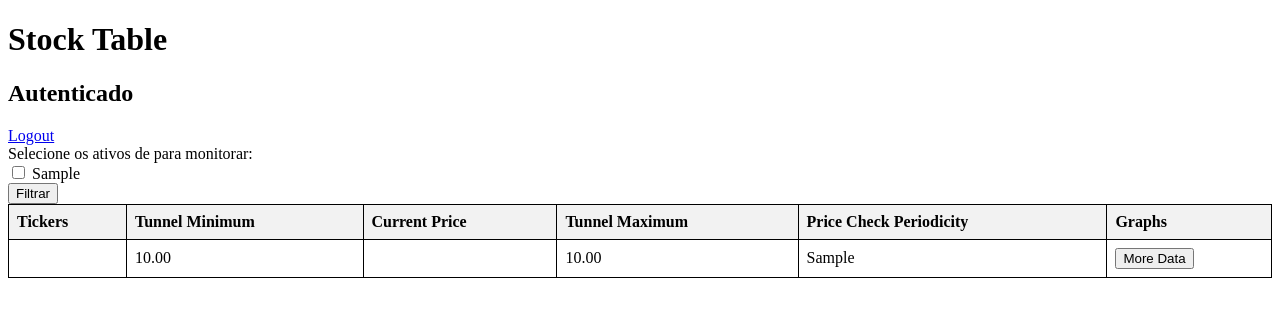
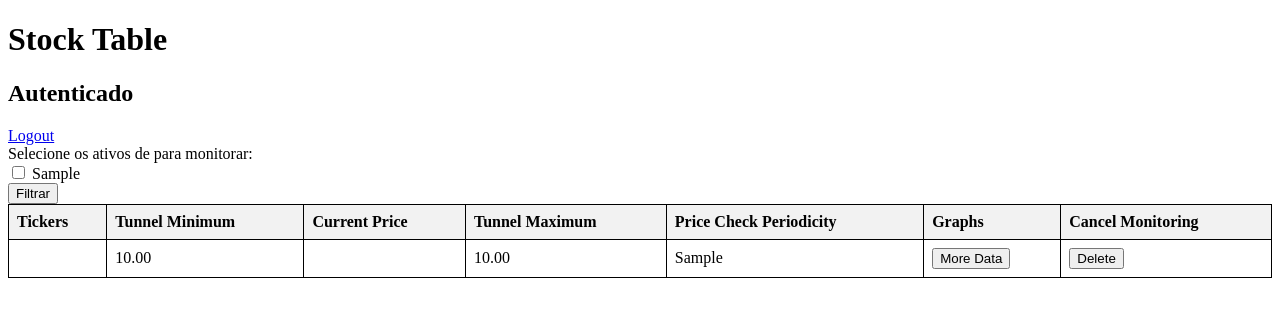
Before and after one commit to vini-machado/inoa-challenge, a Django app: template stock_fetcher/templates/all_stocks.html in a window 1280 px wide. Shown: the top 317 px of the page. Run offline with Django 4.2, Linux system fonts and the light colour scheme; the template is opened without the code that fills it: values that come from a table or form of the project are taken from there, others are empty; a user stored in the database is signed in; tables that the repository leaves empty hold one stand-in row (values such as "Sample post").

Commit message:
delete stocks from monitoring working

```diff
--- a/stock_fetcher/templates/all_stocks.html
+++ b/stock_fetcher/templates/all_stocks.html
@@ -4,6 +4,8 @@
     <title>Stock Table</title>
     <style>
         table {
+            margin-left: auto;
+            margin-right: auto;
             border-collapse: collapse;
             width: 100%;
         }
@@ -39,6 +41,7 @@
                 <th>Tunnel Maximum</th>
                 <th>Price Check Periodicity</th>
                 <th>Graphs</th>
+                <th>Cancel Monitoring</th>
             </tr>
         </thead>
         <tbody>
@@ -50,6 +53,13 @@
                 <td>{{ stock.max_price }}</td>
                 <td>{{ stock.periodicity }}</td>
                 <td><button onclick="redirectToStockData('{{ stock.stock.ticker }}')">More Data</button></td>
+                <td>
+                    <form method="post" action="{% url 'delete_user_stock' stock.id %}">
+                        {% csrf_token %}
+                        <button type="submit">Delete</button>
+                    </form>
+                </td>
+
             </tr>
             {% endfor %}
         </tbody>
--- a/stock_fetcher/urls.py
+++ b/stock_fetcher/urls.py
@@ -1,8 +1,10 @@
 from django.urls import path
 from .views.all_stocks import StocksView
 from .views.stock_data import StockDataView
+from .views.delete_user_stock import delete_user_stock
 
 urlpatterns = [
-    path('', StocksView.as_view(), name='all_stocks'),
+    path('', StocksView.as_view(), name='home'),
     path('<str:ticker>/', StockDataView.as_view(), name='stock'),
+    path('user_stock/<int:user_stock_id>/delete/', delete_user_stock, name='delete_user_stock'),
 ]
```
Also changed, not shown: stock_fetcher/views/delete_user_stock.py (added, +9 -0 lines).
